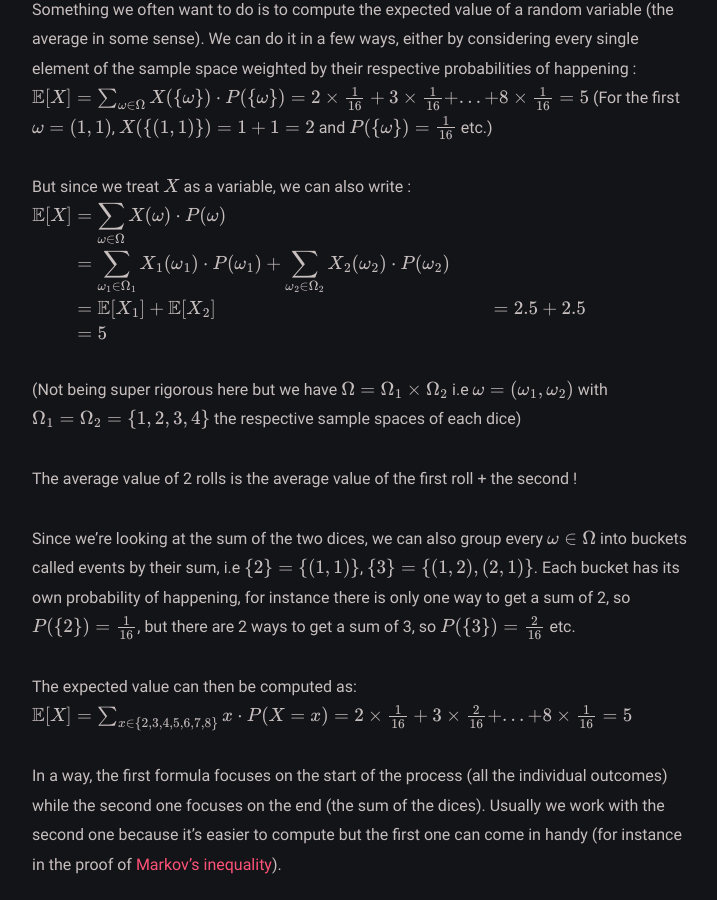
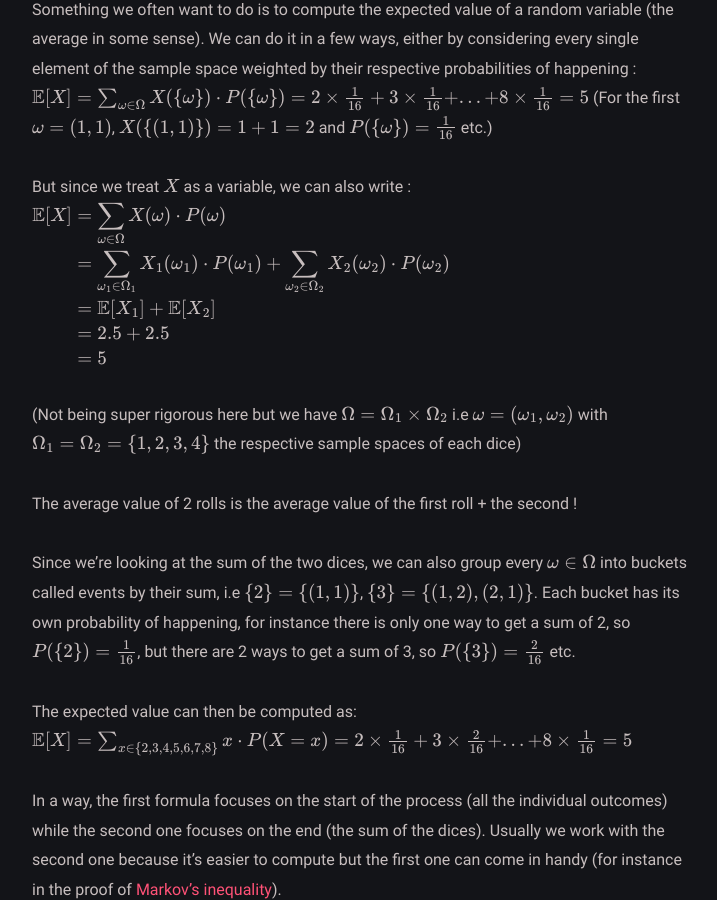
Before and after one commit to Cyril9227/cyril9227.github.io, a Jekyll site: the page built from _posts/random-variables/2024-10-14-random-variables.md, in a window 1280 px wide and 900 px high, scrolled down 1685 px. Shown: the whole window, without its empty margins (278-995 px from the left). Built offline with Jekyll 4.4.1, drawn with Linux system fonts in a browser that asks for light colours.

Commit message:
latex format

```diff
--- a/_posts/random-variables/2024-10-14-random-variables.md
+++ b/_posts/random-variables/2024-10-14-random-variables.md
@@ -50,7 +50,7 @@ $$
 \begin{align}
 \mathbb{E}[X] &= \sum_{\omega \in \Omega} X({\omega}) \cdot P({\omega}) \\
 &= \sum_{\omega_{1} \in \Omega_{1}} X_1({\omega_{1}}) \cdot P({\omega_{1}}) + \sum_{\omega_{2} \in \Omega_{2}} X_2({\omega_{2}}) \cdot P({\omega_{2}}) \\
-&= \mathbb{E}[X_1] + \mathbb{E}[X_2]
+&= \mathbb{E}[X_1] + \mathbb{E}[X_2] \\
 &= 2.5 + 2.5 \\
 &= 5 \\
 \end{align}
```
